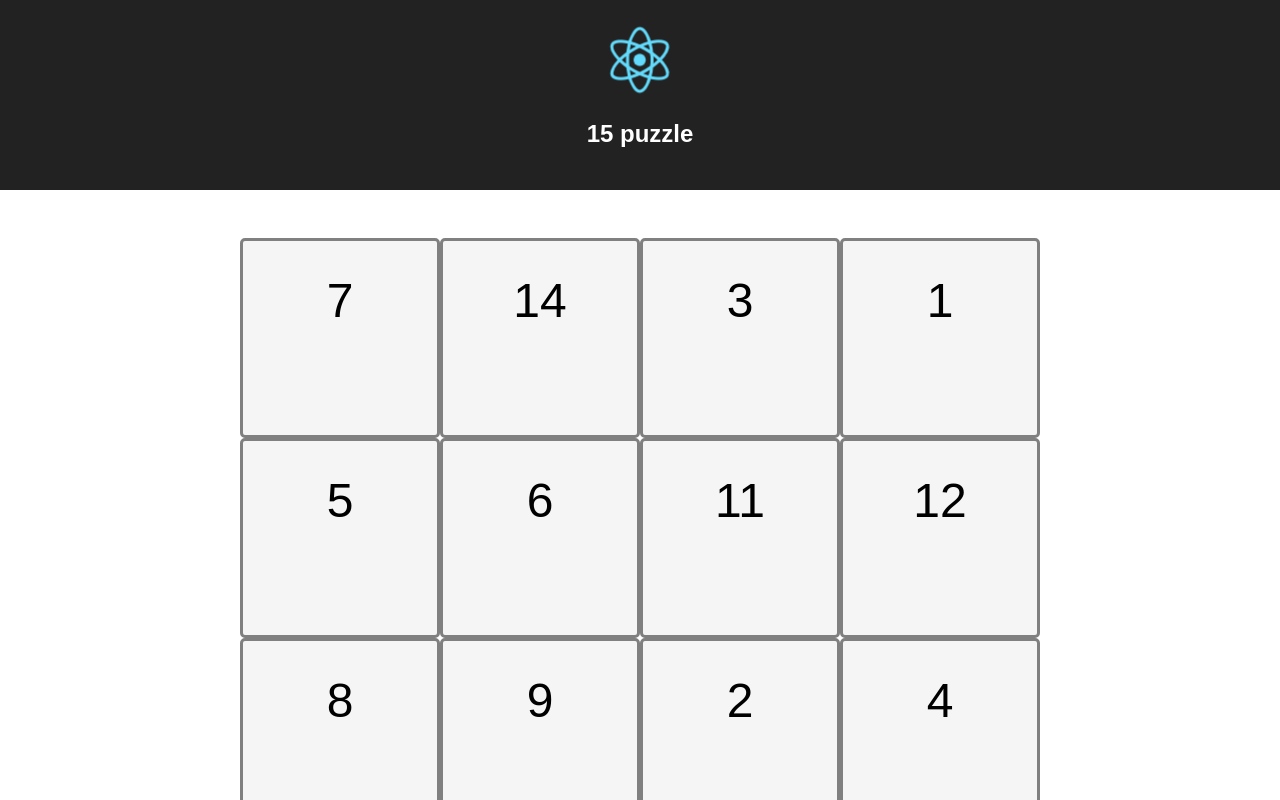
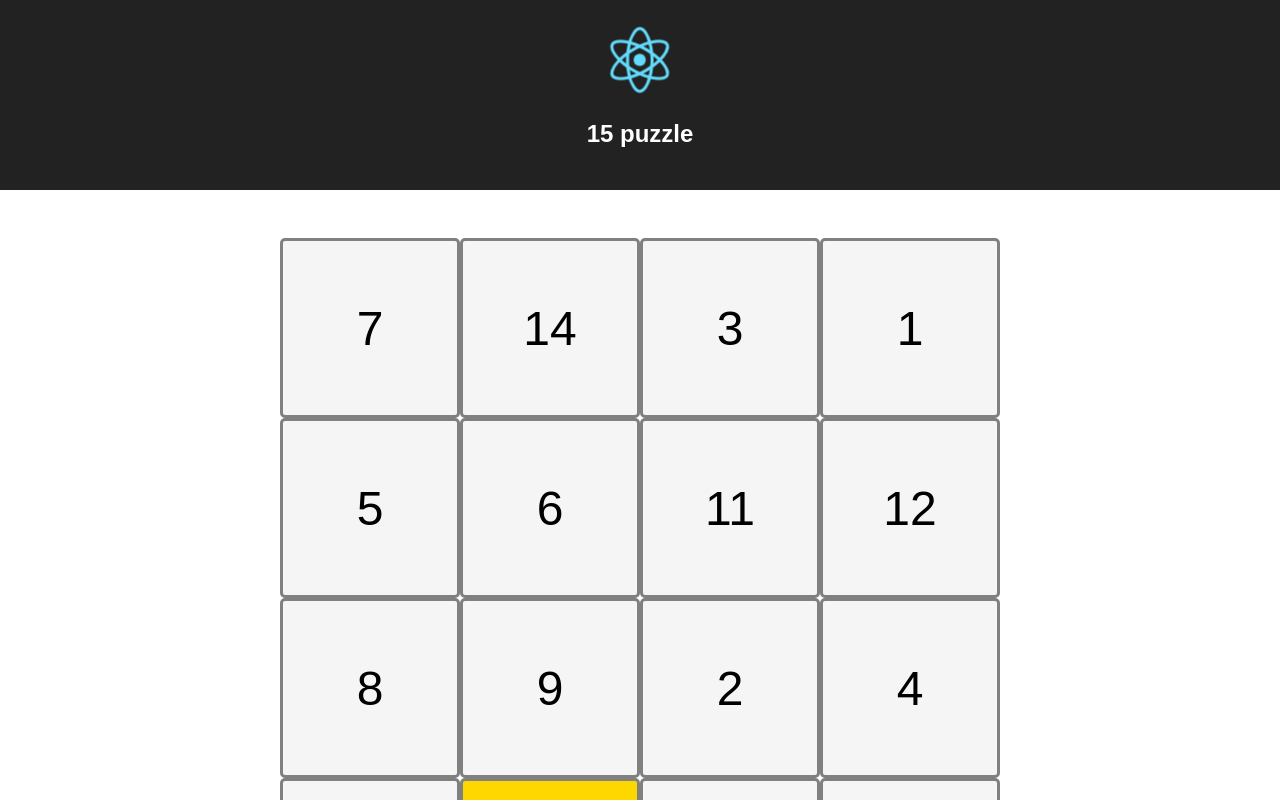
Before and after one commit to AndreiSoroka/15-puzzle-game, a React (Create React App) app: page / in a window 1280 px wide. Shown: the top 800 px of the page. Built offline with nearby package versions, Linux system fonts and the light colour scheme.

Commit message:
[game] fix bug for change card [card] update design

```diff
--- a/src/containers/Game.jsx
+++ b/src/containers/Game.jsx
@@ -21,16 +21,16 @@ class App extends Component {
       return;
     }
 
-    if (index - 4 > 0 && !this.cards[index - 4]) {
+    if (index - 4 >= 0 && !this.cards[index - 4]) {
       this.changeCards(index, index - 4);
     }
-    if (index + 4 < this.cards.length && !this.cards[index + 4]) {
+    if (index + 4 <= this.cards.length && !this.cards[index + 4]) {
       this.changeCards(index, index + 4);
     }
-    if (index - 1 > 0 && !this.cards[index - 1]) {
+    if (index - 1 >= 0 && !this.cards[index - 1]) {
       this.changeCards(index, index - 1);
     }
-    if (index + 1 < this.cards.length && !this.cards[index + 1]) {
+    if (index + 1 <= this.cards.length && !this.cards[index + 1]) {
       this.changeCards(index, index + 1);
     }
 
@@ -45,7 +45,7 @@ class App extends Component {
   };
 
   checkWin = () => {
-    if (this.cards.join('') === "1234567891011121314150"){
+    if (this.cards.join('') === "1234567891011121314150") {
       alert('Победа!');
     }
   };
--- a/src/containers/card.css
+++ b/src/containers/card.css
@@ -1,12 +1,13 @@
 .card {
   position: relative;
-  display: inline-block;
+  display: inline-flex;
+  align-items: center;
+  justify-content: center;
   width: 25%;
   box-sizing: border-box;
   border: solid 3px grey;
   border-radius: 5px;
   vertical-align: top;
-  padding: 2rem;
   font-size: 3rem;
   overflow: hidden; /* clearfix */
   cursor: pointer;
--- a/src/containers/game.css
+++ b/src/containers/game.css
@@ -1,5 +1,5 @@
 .game {
-  width: 100vh;
+  width: 90vmin;
   height: 500px;
   margin: 3rem auto;
 }
```
